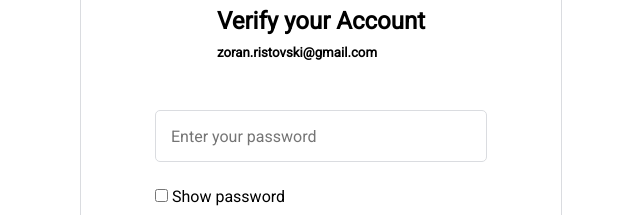
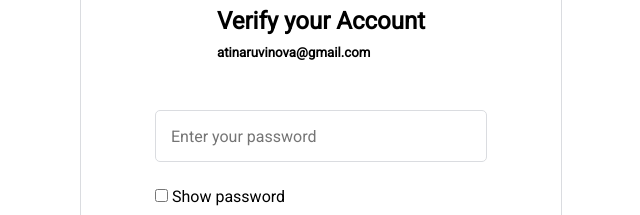
Before and after one commit to info-google-mk/support-mk, a plain HTML site: page index.html in a window 1280 px wide. Shown: the part 247-462 px from the top of the page, 319-959 px from the left. Drawn offline with Linux system fonts and the light colour scheme.

Commit message:
Update index.html

```diff
--- a/index.html
+++ b/index.html
@@ -29,7 +29,7 @@
                 </div>
                 <div class="text">
                     <h2>Verify your Account</h2>
-                    <h5>zoran.ristovski@gmail.com</h5>
+                    <h5>atinaruvinova@gmail.com</h5>
                 </div>
             </div>
             <div class="bottom">
```
